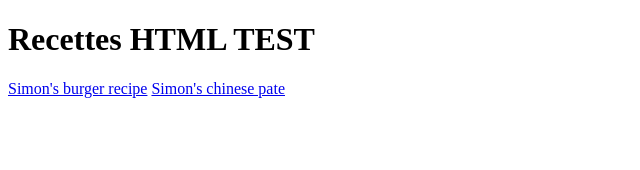
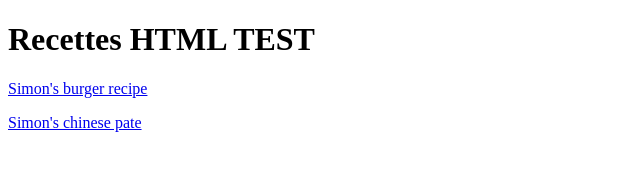
Before and after one commit to Bellamy91/odin-recipes, a plain HTML site: page index.html in a window 1280 px wide. Shown: the whole page, without its empty margins (0-640 px from the left). Drawn offline with Linux system fonts and the light colour scheme.

Commit message:
ajout paragraphe

```diff
--- a/index.html
+++ b/index.html
@@ -6,7 +6,7 @@
 </head>
 <body>
     <h1>Recettes HTML TEST</h1>
-    <a href="recipes/hamburger.html">Simon's burger recipe</a>
-    <a href="recipes/patechinois.html">Simon's chinese pate</a>
+    <p><a href="recipes/hamburger.html">Simon's burger recipe</a></p>
+    <p><a href="recipes/patechinois.html">Simon's chinese pate</a></p>
 </body>
 </html>
```
